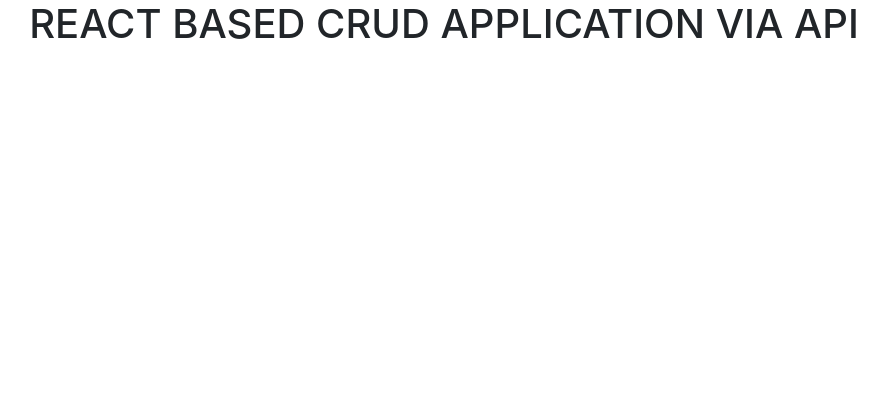
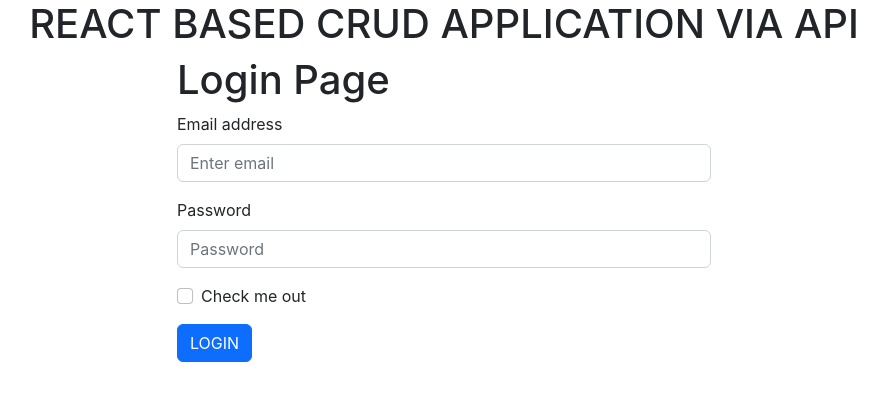
Before and after one commit to syousafzai861/reactCrudViaApi, a React (Create React App) app in the folder reactcrudapi/Frontend/crudviaapi/: page /login in a window 1280 px wide. Shown: the top 400 px of the page, without its empty margins (196-1083 px from the left). Built offline with nearby package versions, Linux system fonts and the light colour scheme.

Commit message:
Adding Admin/Login Functionality
now moving the application further we will apply  and integrate admin and login portal into our application

```diff
--- a/reactcrudapi/Frontend/crudviaapi/package.json
+++ b/reactcrudapi/Frontend/crudviaapi/package.json
@@ -7,7 +7,9 @@
     "@testing-library/react": "^13.4.0",
     "@testing-library/user-event": "^13.5.0",
     "axios": "^1.2.3",
+    "bootstrap": "^5.2.3",
     "react": "^18.2.0",
+    "react-bootstrap": "^2.7.0",
     "react-dom": "^18.2.0",
     "react-router-dom": "^6.6.2",
     "react-scripts": "5.0.1",
--- a/reactcrudapi/Frontend/crudviaapi/src/App.js
+++ b/reactcrudapi/Frontend/crudviaapi/src/App.js
@@ -4,15 +4,21 @@ import { BrowserRouter, Routes, Route } from "react-router-dom";
 import Create from "./Components/Create";
 import Read from "./Components/Read";
 import Update from './Components/Update';
+import Login from './Components/Login';
+import Registration from './Components/Registration';
+import Error404 from './Components/Error404';
 function App() {
   return (
     <div className="container">
-       <h1 className='text-center'>REACT BASED CRUD APPLICATION VIA API</h1>
+      <h1 className='text-center'>REACT BASED CRUD APPLICATION VIA API</h1>
       <BrowserRouter>
         <Routes>
+          <Route exact path="/registration" element={<Registration />}>  </Route>
+          <Route exact path="/login" element={<Login />}>  </Route>
           <Route exact path="/" element={<Create />}>  </Route>
           <Route exact path="/read" element={<Read />}>  </Route>
           <Route exact path="/update" element={<Update />}>  </Route>
+          <Route exact path="*" element={<Error404 />}>  </Route>
         </Routes>
       </BrowserRouter>
     </div>
--- /dev/null
+++ b/reactcrudapi/Frontend/crudviaapi/src/Components/Error404.js
@@ -0,0 +1,18 @@
+import React from 'react'
+import { Col, Container, Row } from 'react-bootstrap'
+
+function Error404() {
+    return (
+        <Container>
+            <Row>
+                <Col md={{ span: 6, offset: 3 }}>
+                    <div>
+                        <h1>ERROR PAGE NOT FOUND</h1>
+                    </div></Col>
+            </Row>
+        </Container>
+
+    )
+}
+
+export default Error404
--- /dev/null
+++ b/reactcrudapi/Frontend/crudviaapi/src/Components/Login.js
@@ -0,0 +1,40 @@
+import React, { useState } from "react";
+import { Button, Col, Container, Form, Row } from "react-bootstrap";
+
+function Login() {
+    const [identifier, setIdentifier] = useState('');
+    const [password, setPassword] = useState('');
+    let login = () =>{
+        console.log("i am loged in")
+    }
+    return (
+        <Container>
+
+            <Row>
+                <Col md={{ span: 6, offset: 3 }}>
+                    <h1>Login Page</h1>
+                    <Form>
+                        <Form.Group className="mb-3" controlId="formBasicEmail">
+                            <Form.Label>Email address</Form.Label>
+                            <Form.Control type="email" name="identifier" value={identifier} onChange={(e)=>{setIdentifier(e.target.value)}} placeholder="Enter email" />
+
+                        </Form.Group>
+
+                        <Form.Group className="mb-3" controlId="formBasicPassword">
+                            <Form.Label>Password</Form.Label>
+                            <Form.Control type="password" name="password" value={password} onChange={(e)=>{setPassword(e.target.value)}} placeholder="Password" />
+                        </Form.Group>
+                        <Form.Group className="mb-3" controlId="formBasicCheckbox">
+                            <Form.Check type="checkbox" label="Check me out" />
+                        </Form.Group>
+                        <Button variant="primary" type="button" onClick={()=>{login()}}>
+                            LOGIN
+                        </Button>
+                    </Form>
+                </Col>
+            </Row>
+        </Container>
+    );
+}
+
+export default Login;
--- /dev/null
+++ b/reactcrudapi/Frontend/crudviaapi/src/Components/Registration.js
@@ -0,0 +1,11 @@
+import React from 'react'
+
+function Registration() {
+  return (
+    <div>
+      registration
+    </div>
+  )
+}
+
+export default Registration
--- a/reactcrudapi/Frontend/crudviaapi/src/index.js
+++ b/reactcrudapi/Frontend/crudviaapi/src/index.js
@@ -1,5 +1,6 @@
 import React from 'react';
 import ReactDOM from 'react-dom/client';
+import 'bootstrap/dist/css/bootstrap.min.css';
 import './index.css';
 import App from './App';
 import reportWebVitals from './reportWebVitals';
@@ -11,7 +12,5 @@ root.render(
   </React.StrictMode>
 );
 
-// If you want to start measuring performance in your app, pass a function
-// to log results (for example: reportWebVitals(console.log))
-// or send to an analytics endpoint. Learn more: https://bit.ly/CRA-vitals
+
 reportWebVitals();
```
Also changed, not shown: 1 other file (tests, documents, lock files or other folders).
